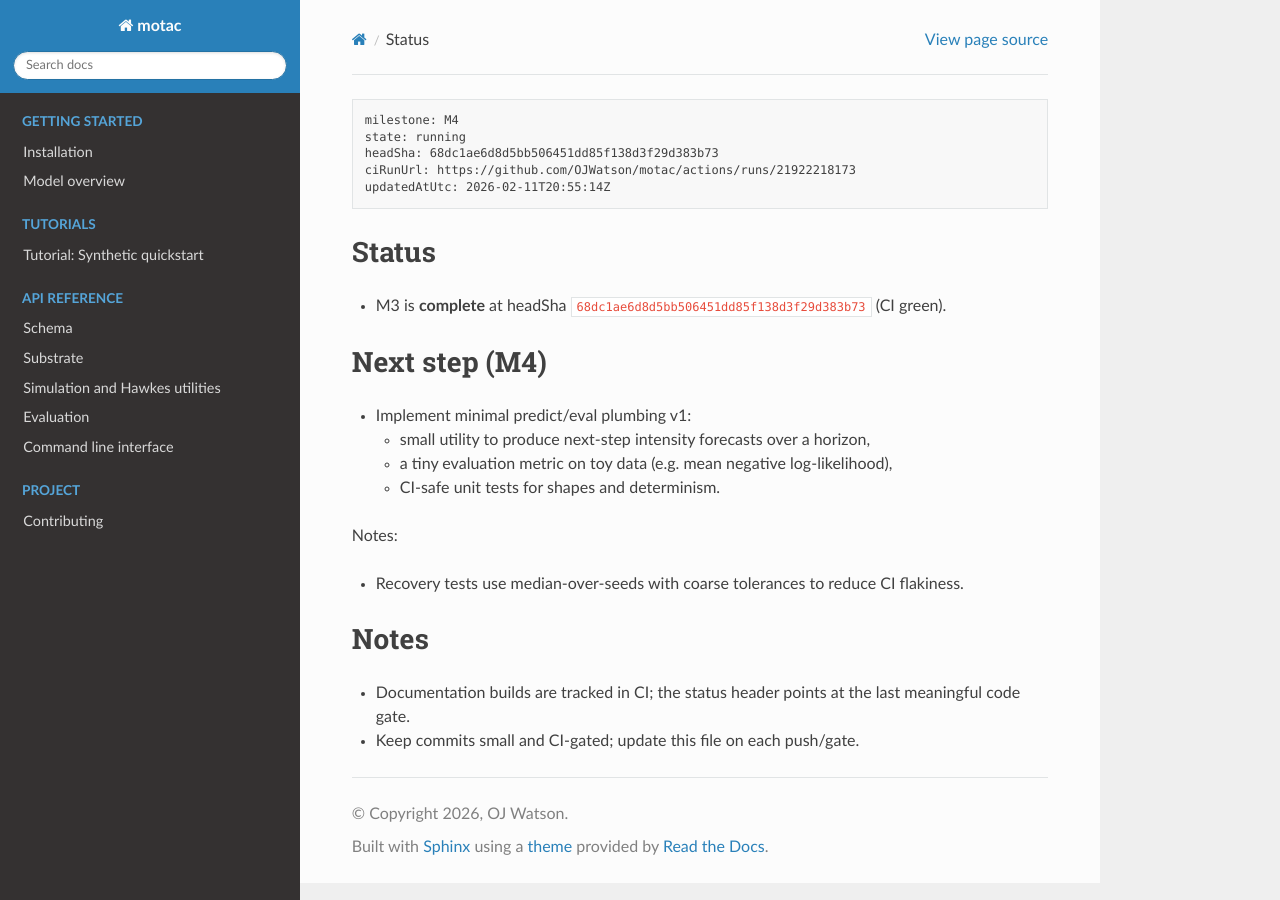
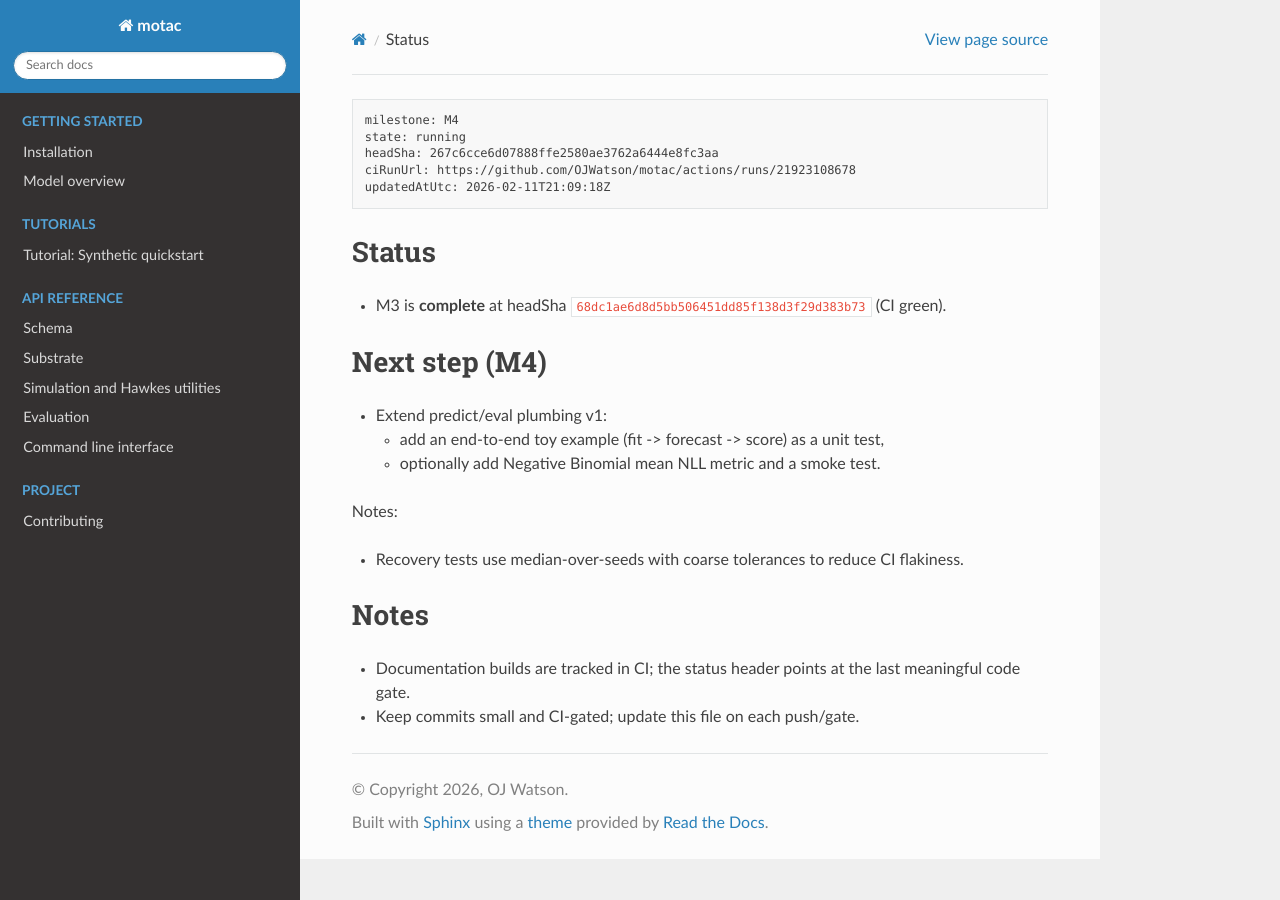
Before and after one commit to OJWatson/motac, a Sphinx documentation site: the page built from docs/STATUS.md, in a window 1280 px wide. Built offline with Sphinx 7.4.7 and the Read the Docs theme 3.1.0, drawn with Linux system fonts in a browser that asks for light colours.

Commit message:
Docs: update status for M4 forecast/metric gate

````diff
--- a/docs/STATUS.md
+++ b/docs/STATUS.md
@@ -1,19 +1,18 @@
 ```pm-status
 milestone: M4
 state: running
-headSha: 68dc1ae6d8d5bb506451dd85f138d3f29d383b73
-ciRunUrl: https://github.com/OJWatson/motac/actions/runs/21922218173
-updatedAtUtc: 2026-02-11T20:55:14Z
+headSha: 267c6cce6d07888ffe2580ae3762a6444e8fc3aa
+ciRunUrl: https://github.com/OJWatson/motac/actions/runs/21923108678
+updatedAtUtc: 2026-02-11T21:09:18Z
 ```
 
 ## Status
 - M3 is **complete** at headSha `68dc1ae6d8d5bb506451dd85f138d3f29d383b73` (CI green).
 
 ## Next step (M4)
-- Implement minimal predict/eval plumbing v1:
-  - small utility to produce next-step intensity forecasts over a horizon,
-  - a tiny evaluation metric on toy data (e.g. mean negative log-likelihood),
-  - CI-safe unit tests for shapes and determinism.
+- Extend predict/eval plumbing v1:
+  - add an end-to-end toy example (fit -> forecast -> score) as a unit test,
+  - optionally add Negative Binomial mean NLL metric and a smoke test.
 
 Notes:
 - Recovery tests use median-over-seeds with coarse tolerances to reduce CI flakiness.
````
